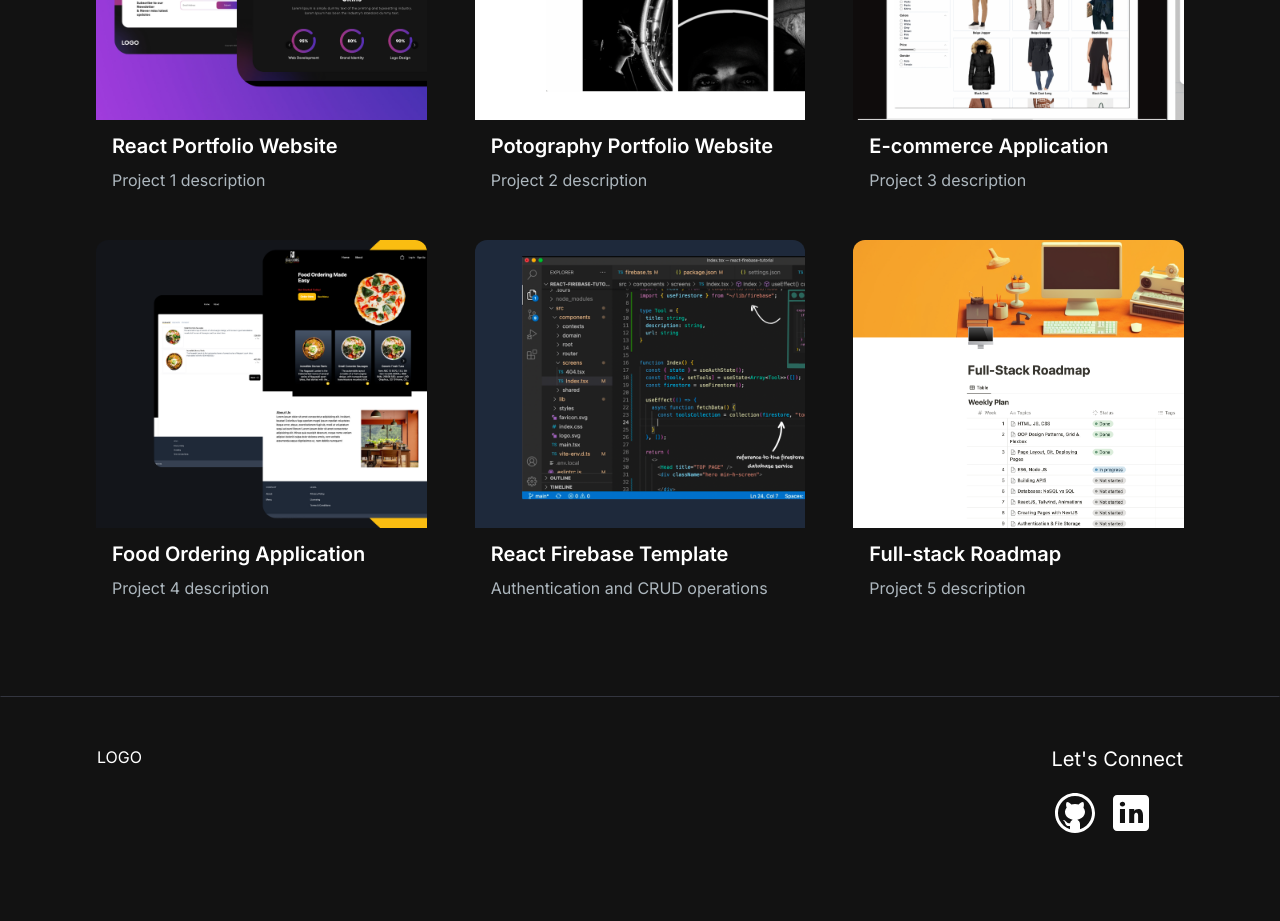
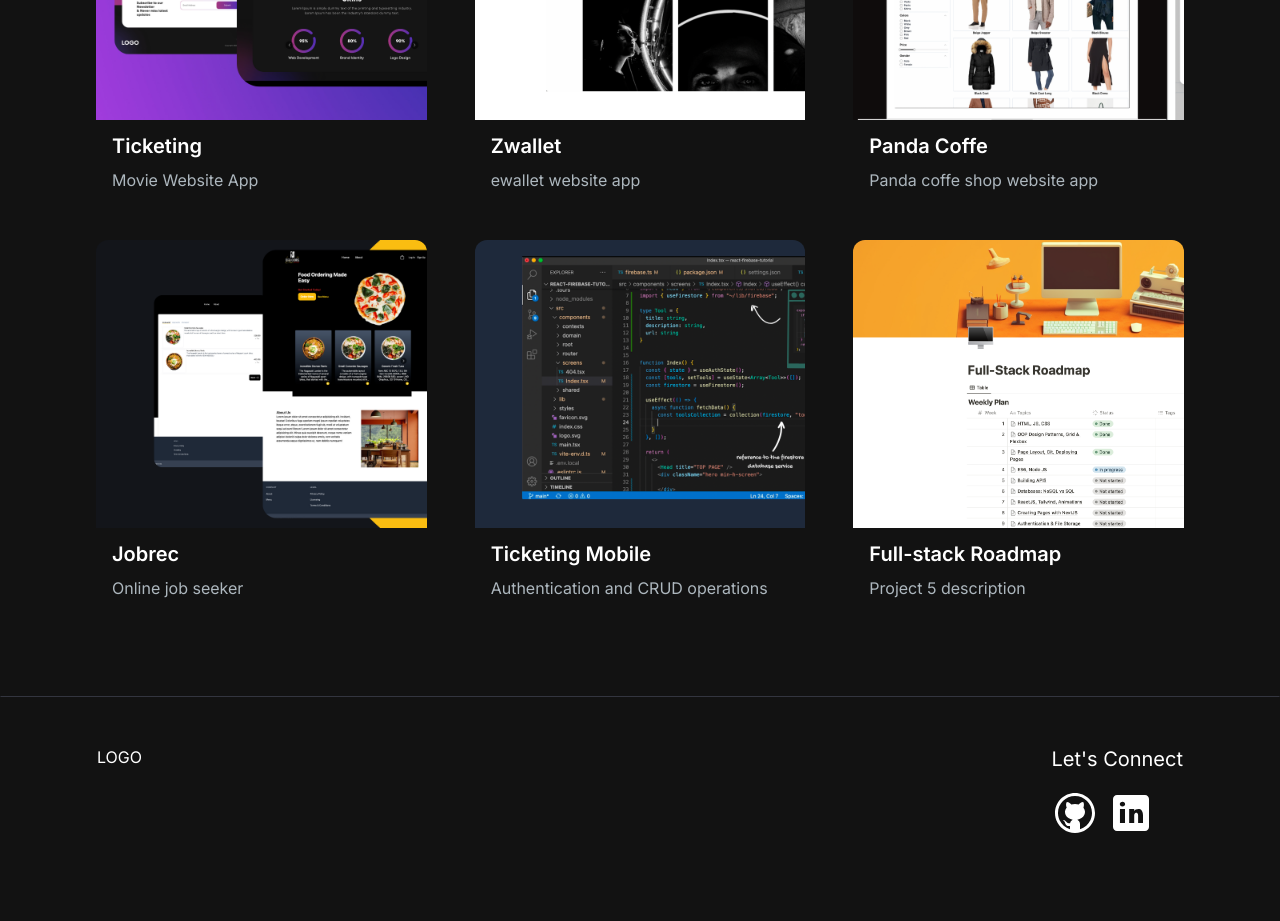
Before and after one commit to AzizImastara/imastara.com, a Next.js app: page / in a window 1280 px wide. Shown: the part 1720-2641 px from the top of the page. Built offline with nearby package versions, Linux system fonts and the light colour scheme.

Commit message:
editing project showcase

```diff
--- a/src/app/components/ProjectsSection.jsx
+++ b/src/app/components/ProjectsSection.jsx
@@ -7,47 +7,47 @@ import { motion, useInView } from "framer-motion";
 const projectsData = [
   {
     id: 1,
-    title: "React Portfolio Website",
-    description: "Project 1 description",
+    title: "Ticketing",
+    description: "Movie Website App",
     image: "/images/projects/1.png",
     tag: ["All", "Web"],
-    gitUrl: "/",
+    gitUrl: "https://github.com/AzizImastara/fe-tiketingapi",
     previewUrl: "/",
   },
   {
     id: 2,
-    title: "Potography Portfolio Website",
-    description: "Project 2 description",
+    title: "Zwallet",
+    description: "ewallet website app",
     image: "/images/projects/2.png",
     tag: ["All", "Web"],
-    gitUrl: "/",
+    gitUrl: "https://github.com/AzizImastara/zwallet-next",
     previewUrl: "/",
   },
   {
     id: 3,
-    title: "E-commerce Application",
-    description: "Project 3 description",
+    title: "Panda Coffe",
+    description: "Panda coffe shop website app",
     image: "/images/projects/3.png",
     tag: ["All", "Web"],
-    gitUrl: "/",
+    gitUrl: "https://github.com/justrinoo/pandaCoffee-frontend",
     previewUrl: "/",
   },
   {
     id: 4,
-    title: "Food Ordering Application",
-    description: "Project 4 description",
+    title: "Jobrec",
+    description: "Online job seeker",
     image: "/images/projects/4.png",
     tag: ["All", "Mobile"],
-    gitUrl: "/",
+    gitUrl: "https://github.com/fajriputra/frontend-jobrec",
     previewUrl: "/",
   },
   {
     id: 5,
-    title: "React Firebase Template",
+    title: "Ticketing Mobile",
     description: "Authentication and CRUD operations",
     image: "/images/projects/5.png",
     tag: ["All", "Web"],
-    gitUrl: "/",
+    gitUrl: "https://github.com/AzizImastara/tiketing-native",
     previewUrl: "/",
   },
   {
```
